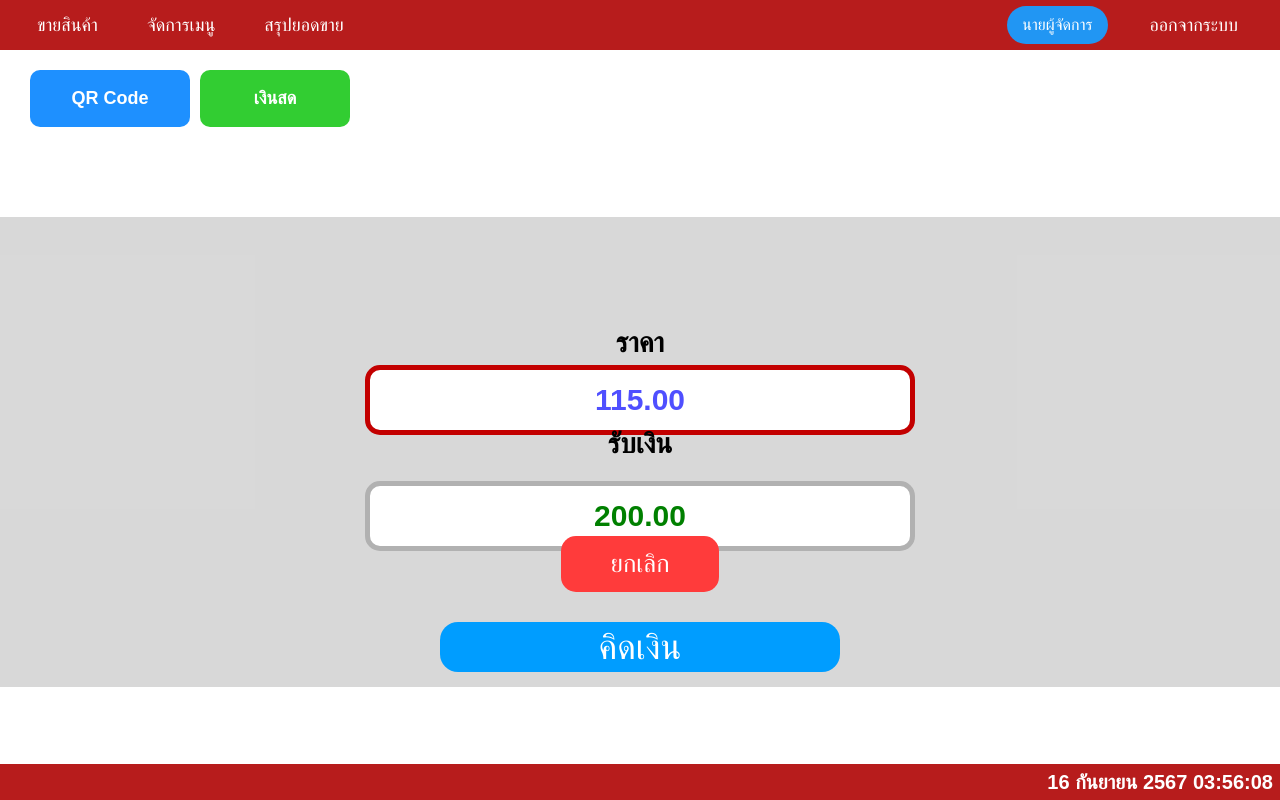
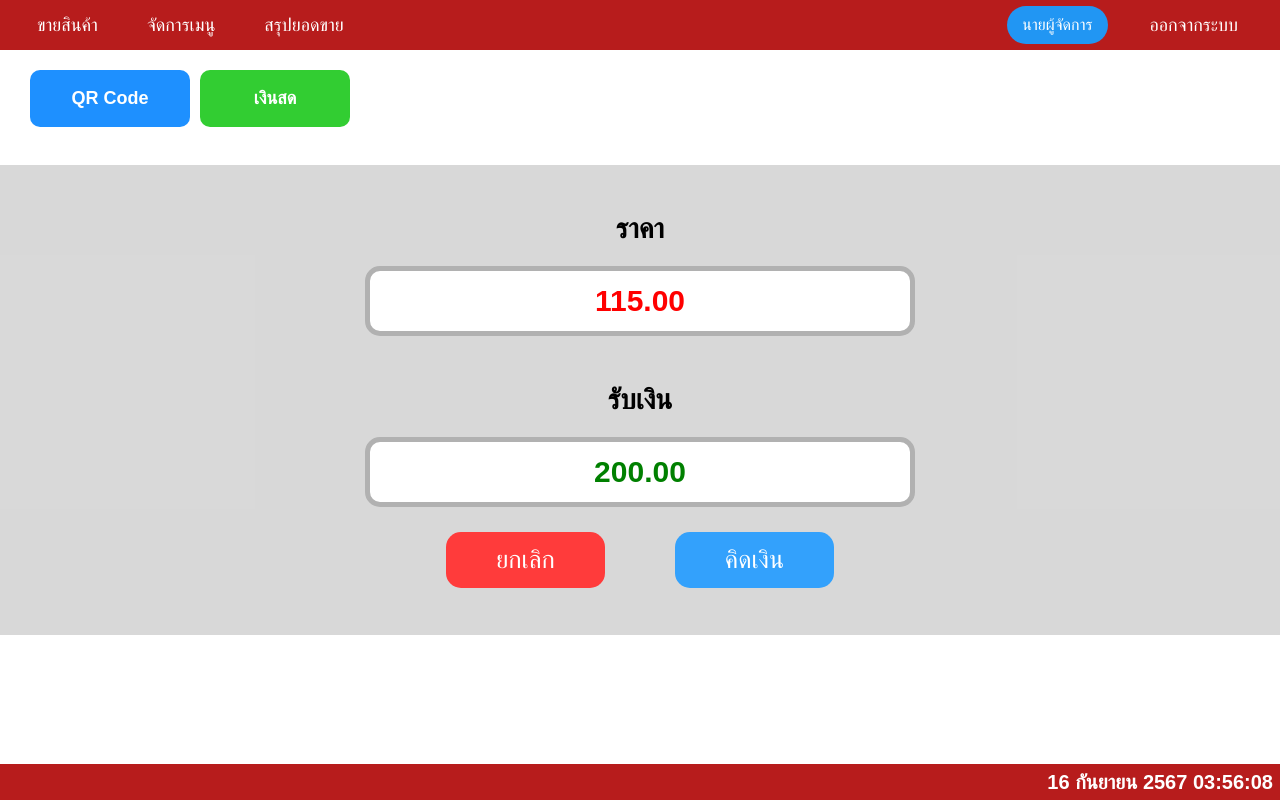
Before and after one commit to Pariwattt/Ecommerce, a React (Vite) app: page /payment in a window 1280 px wide. Shown: the top 800 px of the page. Built offline with nearby package versions, Linux system fonts and the light colour scheme.

Commit message:
aaaaaaaaaaaaaaaaaaaaaa

```diff
--- a/src/components/navbar.jsx
+++ b/src/components/navbar.jsx
@@ -1,12 +1,14 @@
 import React from 'react';
 import '../css/navbar.css';  // นำเข้าไฟล์ CSS สำหรับ Navbar
+import { useNavigate } from 'react-router-dom';  // นำเข้า useNavigate
 
 function Navbar() {
+  const Navigate = useNavigate();
   return (
     <div className="navbar">
       <div className="left-buttons">
-        <button>ขายสินค้า</button>
-        <button>จัดการเมนู</button>
+        <button onClick={() => Navigate('/')}>ขายสินค้า</button>
+        <button onClick={() => Navigate('/edit')}>จัดการเมนู</button>
         <button>สรุปยอดขาย</button>
       </div>
       <div className="right-section">
--- a/src/components/payment.jsx
+++ b/src/components/payment.jsx
@@ -20,16 +20,16 @@ function App() {
 
       {/* กล่องสี่เหลี่ยมจาก new-container */}
       <div className="new-container">
-        <div className="price-section">
-          <p className="label">ราคา</p>
-          <div className="price-box">115.00</div>
+        <div className="P-price-section">
+          <p className="L-abel">ราคา</p>
+          <div className="price0-box">115.00</div>
         </div>
 
         <div className="receive-money-section">
           <p className="L-abel">รับเงิน</p>
           <div className="money-box">200.00</div>
         </div>
-        <div className="con-button">
+        <div className="con-button1">
             <button onClick={() => Navigate('/')}>ยกเลิก</button>
             <button onClick={() => Navigate('/payment2')}>คิดเงิน</button>
         </div>
--- a/src/components/payment2.jsx
+++ b/src/components/payment2.jsx
@@ -22,7 +22,7 @@ function App() {
       <div className="new-container">
         <div className="price-section">
           <p className="label">ทอนเงิน</p>
-          <div className="price-box">115.00</div>
+          <div className="price1-box">115.00</div>
         </div>
 
         <div className="con-button">
--- a/src/css/payment.css
+++ b/src/css/payment.css
@@ -1,4 +1,4 @@
-.container {
+.new-container {
     width: 1300px;
     height: 430px;
     background-color: #d3d3d3df;
@@ -10,7 +10,7 @@
     transform: translate(-50%, -50%);
   }
 
-  .price-section, .receive-money-section {
+  .P-price-section, .receive-money-section {
     margin-bottom: 20px;
     display: flex;
     flex-direction: column;    /* จัดเรียงตามแนวตั้ง */
@@ -23,7 +23,7 @@
     font-size: 28px;
   }
 
-  .price-box {
+  .price0-box {
     width: 40%;
     height: 40px;
     background-color: white;
@@ -92,17 +92,17 @@
   }
 
 
-  .button-container button:hover {
+  .but-con button:hover {
     opacity: 0.8;              /* ลดความทึบเมื่อลากเมาส์ */
   }
-  .con-button {
+  .con-button1 {
     display: flex;              /* ใช้ Flexbox เพื่อจัดเรียงปุ่ม */
     justify-content: center;    /* จัดปุ่มให้อยู่ตรงกลาง */
-    gap: 20px;                  /* ระยะห่างระหว่างปุ่ม */
-    margin-top: 20px;
+    gap: 30px;                  /* ระยะห่างระหว่างปุ่ม */
+    margin-top: 60px;
   }
 
-  .con-button button {
+  .con-button1 button {
     padding: 13px 50px;         /* ระยะห่างภายในปุ่ม */
     border: none;               /* เอาขอบออก */
     border-radius: 15px;         /* มุมปุ่มโค้งเล็กน้อย */
@@ -114,18 +114,18 @@
   }
 
   /* ปุ่มยกเลิก */
-  .con-button button:first-of-type {
+  .con-button1 button:first-of-type {
     background-color: #ff3b3b;  /* สีของปุ่มยกเลิก (สีแดง) */
     color: white;               /* ตัวอักษรสีขาว */
   }
 
   /* ปุ่มคิดเงิน */
-  .con-button button:last-of-type {
+  .con-button1 button:last-of-type {
     background-color: #33a1fc;  /* สีของปุ่มคิดเงิน (สีเขียว) */
     color: white;               /* ตัวอักษรสีขาว */
   }
 
   /* Hover effect */
-  .con-button button:hover {
-    opacity: 0.8;               /* ลดความทึบเมื่อลากเมาส์ */
+  .con-button1 button:hover {
+    opacity: 0.9;               /* ลดความทึบเมื่อลากเมาส์ */
   }
--- a/src/css/payment2.css
+++ b/src/css/payment2.css
@@ -1,14 +1,3 @@
-.new-container {
-    width: 1300px;
-    height: 430px;
-    background-color: #d3d3d3df;
-    border-radius: 10px;
-    padding: 20px;
-    position: absolute;
-    top: 56.5%;
-    left: 50%;
-    transform: translate(-50%, -50%);
-}
 
 .price-section{
     margin-bottom: 20px;
@@ -24,7 +13,7 @@
     margin-top: 90px;
 }
 
-.price-box {
+.price1-box {
     width: 40%;
     height: 40px;
     background-color: white;
--- a/src/main.jsx
+++ b/src/main.jsx
@@ -4,6 +4,7 @@ import ReactDOM from 'react-dom/client';
 import Menu from '../src/components/Menu';
 import Payment from '../src/components/payment';
 import Payment2 from '../src/components/payment2';
+import Edit from '../src/components/edit';
 
 import { BrowserRouter as Router, Routes, Route } from 'react-router-dom';
 ReactDOM.createRoot(document.getElementById('root')).render(
@@ -14,6 +15,7 @@ ReactDOM.createRoot(document.getElementById('root')).render(
         <Route path="/" element={<Menu />} />           {/* เส้นทางเริ่มต้น */}
         <Route path="/payment" element={<Payment />} />  {/* เส้นทางไปหน้าคิดเงิน */}
         <Route path="/payment2" element={<Payment2 />} />
+        <Route path="/edit" element={<Edit />} />
       </Routes>
     </Router>
   </React.StrictMode>
```
